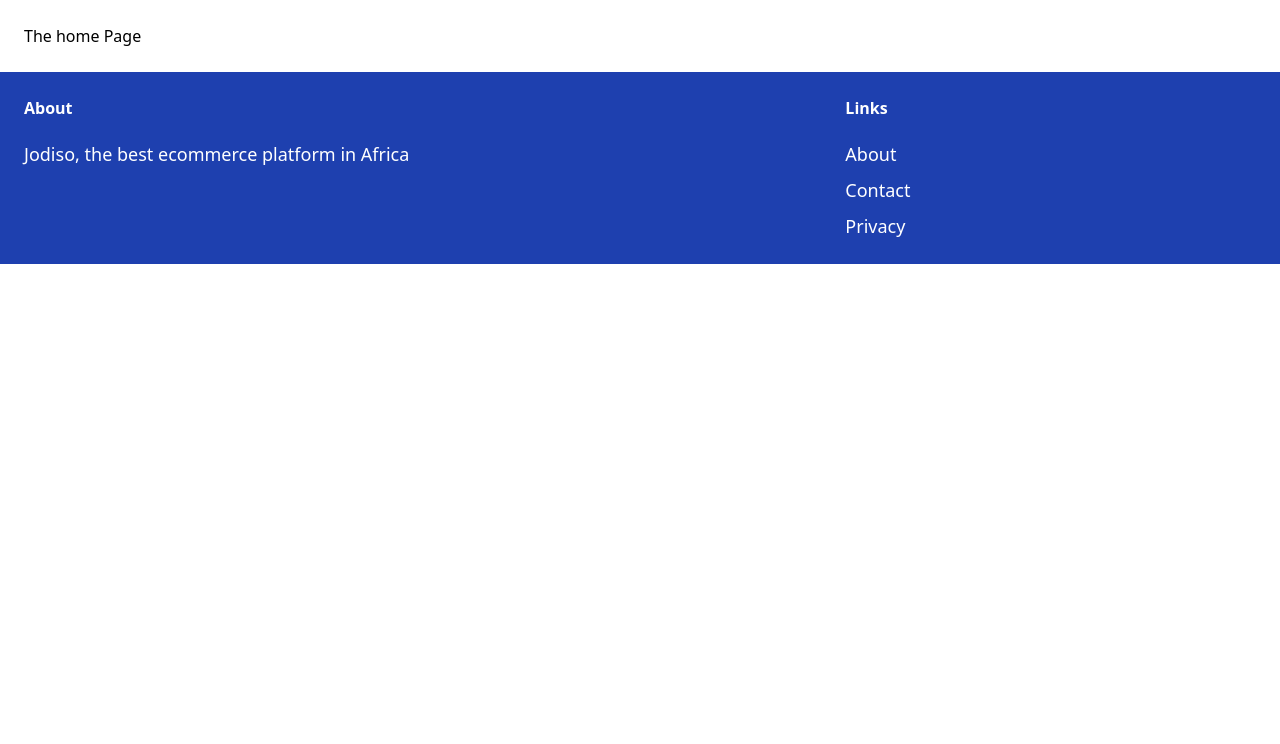
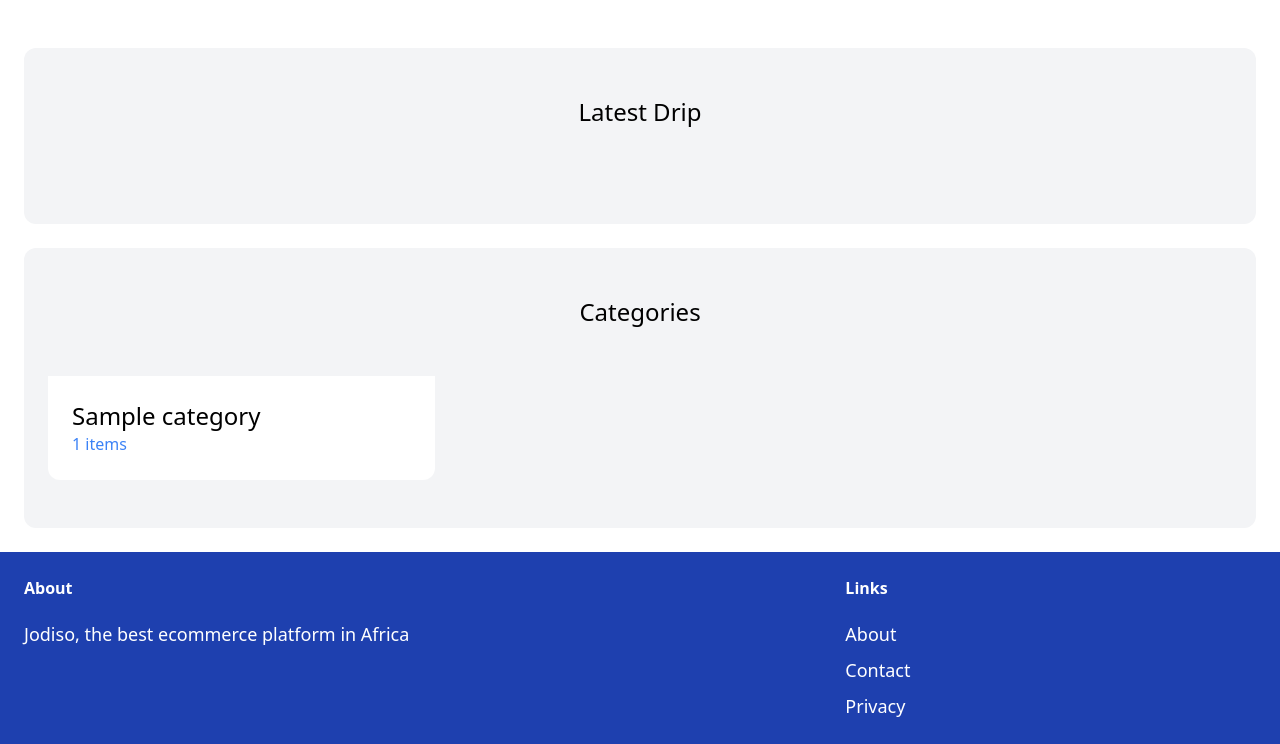
Before and after one commit to bretton7700/django-ecommerce-site, a Django app: page / in a window 1280 px wide. Shown: the part 77-821 px from the top of the page. Before the commit the page ends 341 px from the top, so only its background shows below. Run offline with Django 5.2, Linux system fonts and the light colour scheme; tables that the repository leaves empty hold one stand-in row (values such as "Sample post"); some libraries are stand-ins or nearby versions.

Commit message:
working home page

```diff
--- a/core/templates/core/index.html
+++ b/core/templates/core/index.html
@@ -2,5 +2,42 @@
 
 {% block title %}Welcome {% endblock %}
 {% block content %}
-    <h1>The home Page</h1>
-    {% endblock %}
+    <div class="mt-6 px-6 py-12 bg-gray-100 rounded-xl">
+
+        <h2 class="mb-12 text-2xl text-center"> Latest Drip</h2>
+        <div class="grid grid-cols-1 sm:grid-cols-2 md:grid-cols-3 gap-3">
+            {% for item in items %}
+                <div>
+                    <a href="#">
+                        <div class="overflow-hidden h-64 w-full rounded-t-xl">
+                            <img src="{{ item.image.url }}" class="object-cover w-full h-full">
+                        </div>
+                        <div class="p-6 bg-white rounded-b-xl">
+                            <h2 class="text-2xl">{{ item.name }}</h2>
+                            <p class="text-blue-500">Price: {{ item.price }}</p>
+                        </div>
+                    </a>
+                </div>
+            {% endfor %}
+        </div>
+    </div>
+
+    <div class="mt-6 px-6 py-12 bg-gray-100 rounded-xl">
+
+        <h2 class="mb-12 text-2xl text-center"> Categories</h2>
+        <div class="grid grid-cols-1 sm:grid-cols-2 md:grid-cols-3 gap-3">
+            {% for category in categories %}
+            <div>
+                <a href="#">
+
+                    <div class="p-6 bg-white rounded-b-xl">
+                        <h2 class="text-2xl">{{ category.name }}</h2>
+                        <p class="text-blue-500">{{ category.items.count }} items</p>
+                    </div>
+                </a>
+            </div>
+
+            {% endfor %}
+            </div>
+            </div>
+{% endblock %}
--- a/core/views.py
+++ b/core/views.py
@@ -1,7 +1,15 @@
 from django.shortcuts import render
+from item.models import Category,Item
 
 def index(request):
-    return render(request,'core/index.html')
+    items = Item.objects.filter(is_sold= False)[0:6]
+    categories = Category.objects.all()
+
+
+    return render(request,'core/index.html',{
+        'categories': categories,
+        'items': items,
+    })
 
 def contact(request):
     return render(request,'core/contact.html')
--- a/ecommercesite/urls.py
+++ b/ecommercesite/urls.py
@@ -17,10 +17,12 @@
 from django.contrib import admin
 from django.urls import path
 from core.views import index,contact
+from django.conf import settings
+from django.conf.urls.static import static
 
 
 urlpatterns = [
     path('',index, name='index'),
     path('contact/',contact,name="contact"),
     path('admin/', admin.site.urls),
-]
+] + static(settings.MEDIA_URL, document_root =settings.MEDIA_ROOT)
```
